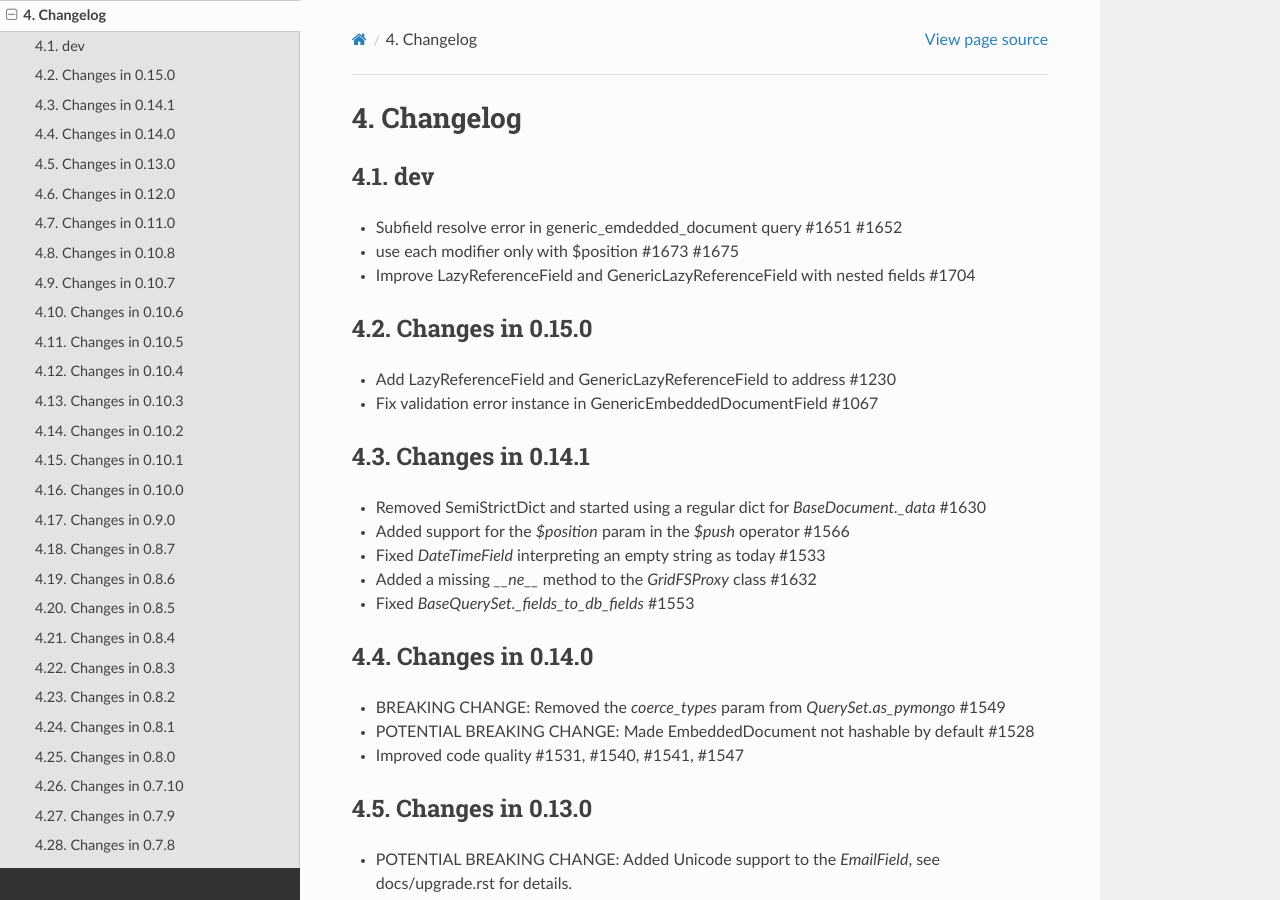
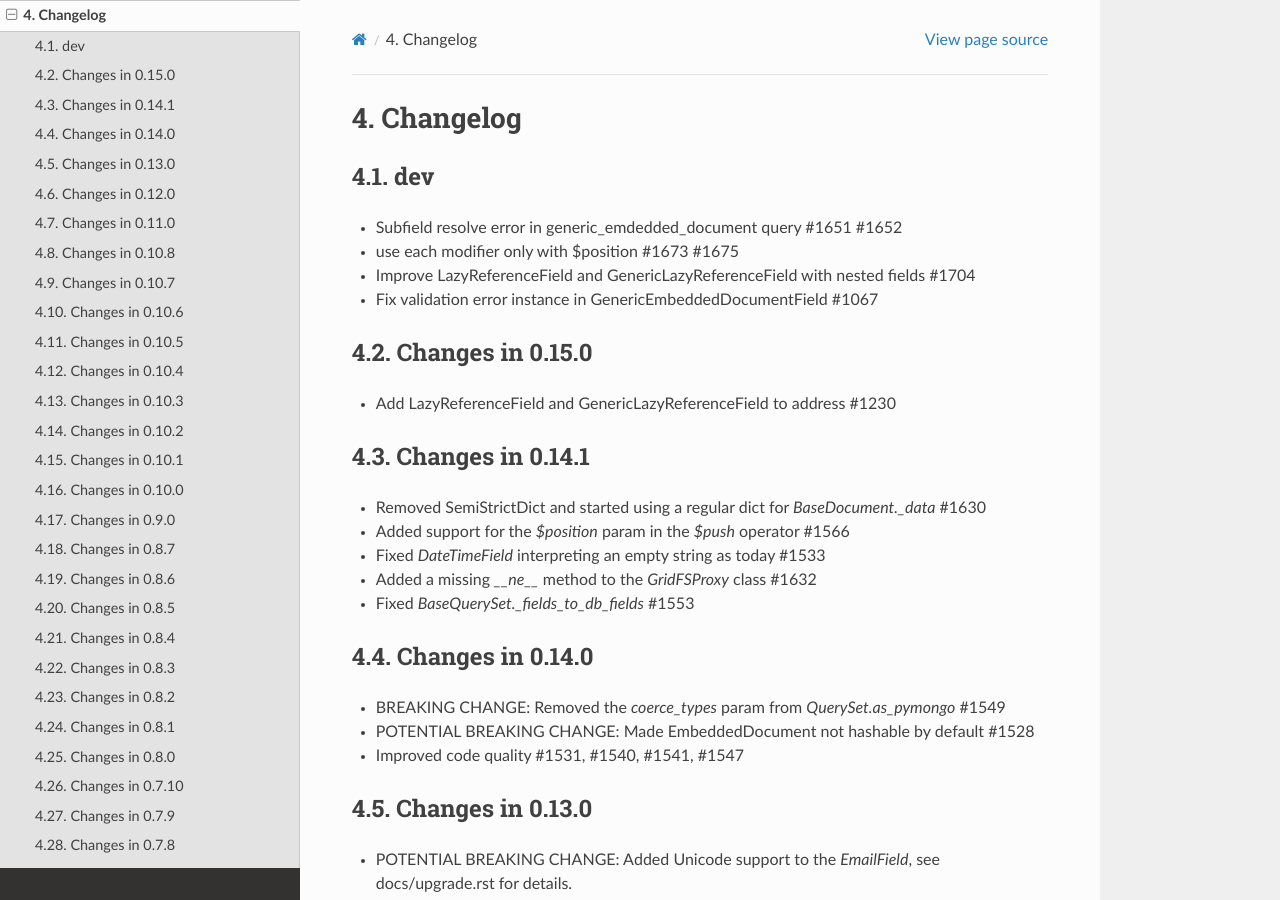
Before and after one commit to MongoEngine/mongoengine, a Sphinx documentation site: the page built from docs/changelog.rst, in a window 1280 px wide and 900 px high. Built offline with Sphinx 7.4.7 and the Read the Docs theme 2.0.0, drawn with Linux system fonts in a browser that asks for light colours.

Commit message:
move changes to development

```diff
--- a/docs/changelog.rst
+++ b/docs/changelog.rst
@@ -7,12 +7,11 @@ dev
 -  Subfield resolve error in generic_emdedded_document query #1651 #1652
 -  use each modifier only with $position #1673 #1675
 -  Improve LazyReferenceField and GenericLazyReferenceField with nested fields #1704
-
+-  Fix validation error instance in GenericEmbeddedDocumentField #1067
 
 Changes in 0.15.0
 =================
 - Add LazyReferenceField and GenericLazyReferenceField to address #1230
-- Fix validation error instance in GenericEmbeddedDocumentField #1067
 
 Changes in 0.14.1
 =================
```
